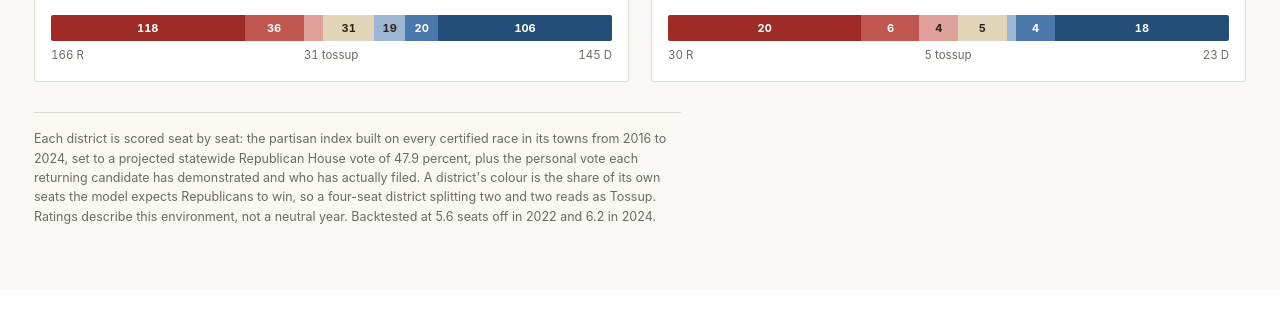
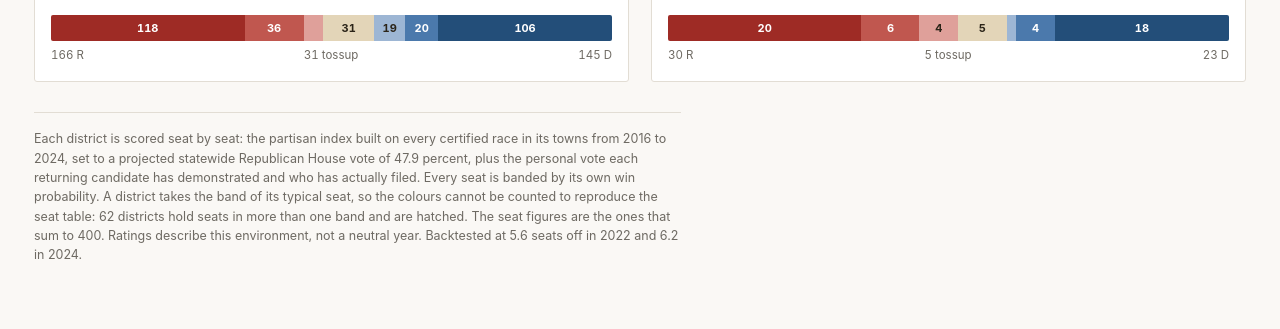
Before and after one commit to cmaidmentnh/nh-election-results, a Flask app: page /x/jjTpQ24JOZNVLl in a window 1280 px wide. Shown: the part 1617-1946 px from the top of the page. Before the commit the page ends 1841 px from the top, so only its background shows below. Run offline with Flask 3, Linux system fonts and the light colour scheme.

Commit message:
Fix the footer's description of how districts are coloured
It still described the previous banding - a district's colour as the share of
its seats expected to go Republican - which stopped being true when seats moved
to probability bands. Now says what the page actually does, and that the colours
are not countable against the seat table.

Co-Authored-By: Claude Opus 5 (1M context) <noreply@anthropic.com>
Claude-Session: https://claude.ai/code/session_01CGg6M8w5RbJiudfHkaVEFC

```diff
--- a/templates/private/house_projection_2026.html
+++ b/templates/private/house_projection_2026.html
@@ -243,9 +243,10 @@ document.getElementById('foot').textContent=
  `Each district is scored seat by seat: the partisan index built on every certified race in its `+
  `towns from 2016 to 2024, set to a projected statewide Republican House vote of 47.9 percent, `+
  `plus the personal vote each returning candidate has demonstrated and who has actually filed. `+
- `A district's colour is the share of its own seats the model expects Republicans to win, so a `+
- `four-seat district splitting two and two reads as Tossup. Ratings describe this environment, `+
- `not a neutral year. Backtested at 5.6 seats off in 2022 and 6.2 in 2024.`;
+ `Every seat is banded by its own win probability. A district takes the band of its typical seat, `+
+ `so the colours cannot be counted to reproduce the seat table: 62 districts hold seats in more `+
+ `than one band and are hatched. The seat figures are the ones that sum to 400. Ratings describe `+
+ `this environment, not a neutral year. Backtested at 5.6 seats off in 2022 and 6.2 in 2024.`;
 </script>
 </body>
 </html>
```
